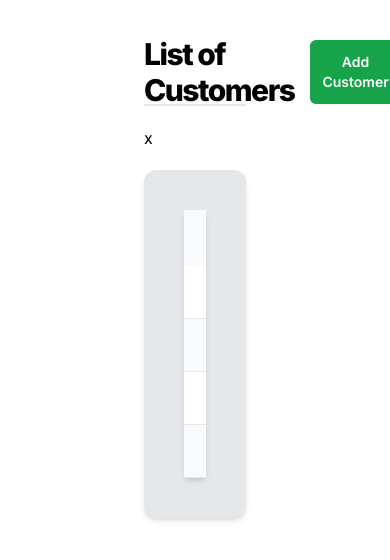
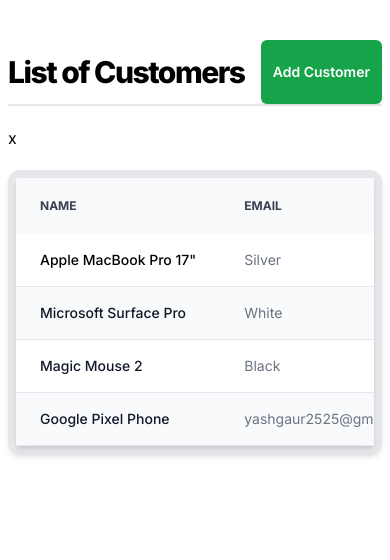
Before and after one commit to THEYASHGAUR/Customer-Data-Management-app, a Next.js app: page / in a window 390 px wide. Shown: the top 560 px of the page. Built offline with nearby package versions, Linux system fonts and the light colour scheme.

Commit message:
responsivness

```diff
--- a/app/page.js
+++ b/app/page.js
@@ -6,14 +6,14 @@
 
 export default function Home() {
   return (
-    <div className='flex flex-col mx-36 my-10 gap-5'>
+    <div className='flex flex-col mx-2 lg:mx-32 my-10 gap-5'>
 
       <div className='flex gap-4  border-b-2 justify-between'>
         <h1 className='font-extrabold  py-8 items-center flex  tracking-tighter h-8 text-3xl text-black'>List of Customers</h1>
         <button className="rounded-md bg-green-600 px-3 text-sm font-semibold text-white shadow-sm hover:bg-green-600/80 focus-visible:outline focus-visible:outline-2 focus-visible:outline-offset-2 focus-visible:outline-green-600"> <Link href="/addCustomer">Add Customer</Link> </button>
       </div>
       x
-      <div className='w-full h-full p-10 bg-gray-200 rounded-xl shadow-md'>
+      <div className='w-full h-full p-2 lg:p-10 bg-gray-200 rounded-xl shadow-md'>
 
         <div className="relative overflow-x-auto shadow-md sm:rounded-lg">
           <table className="w-full text-sm text-left text-gray-500 dark:text-gray-400">
```
